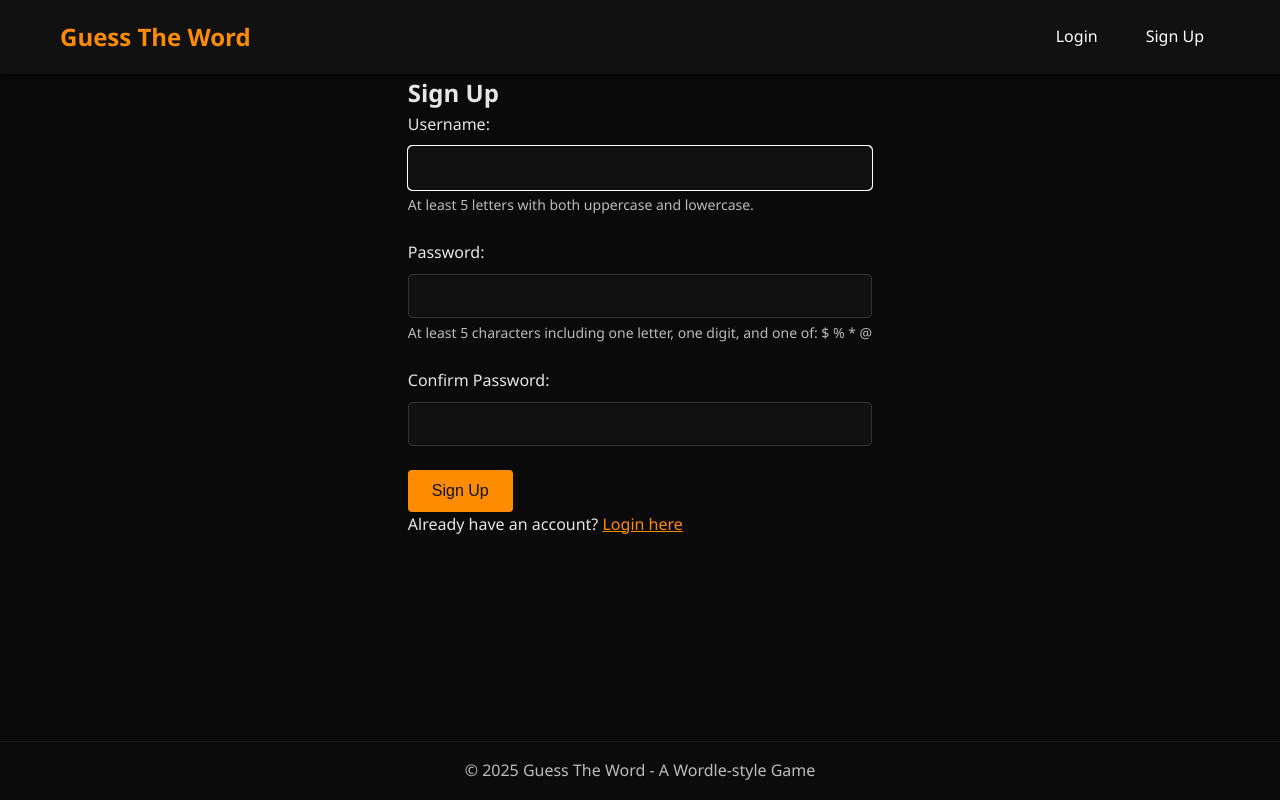
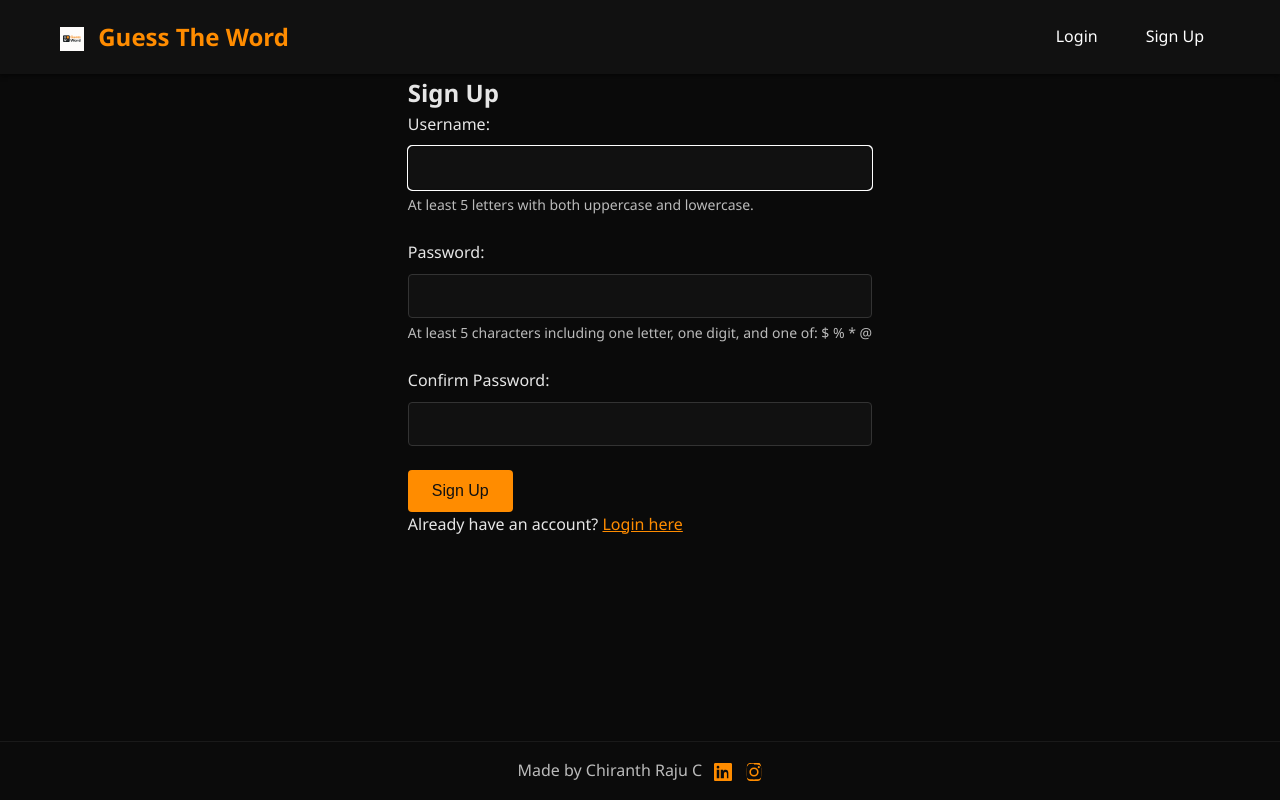
Before and after one commit to CHIRANTH-24/OpenText_GuessWord, a Django app: page /accounts/signup/ in a window 1280 px wide. Run offline with Django 5.2, Linux system fonts and the light colour scheme; some libraries are stand-ins or nearby versions.

Commit message:
refactor: made the logo

```diff
--- a/game/templates/base.html
+++ b/game/templates/base.html
@@ -5,6 +5,8 @@
     <meta charset="UTF-8" />
     <meta name="viewport" content="width=device-width, initial-scale=1.0" />
     <title>{% block title %}Guess The Word{% endblock %}</title>
+    <link rel="icon" type="image/png" href="{% static 'img/logo.png' %}" />
+    <link rel="shortcut icon" href="{% static 'img/logo.png' %}" />
     <link rel="stylesheet" href="{% static 'css/base.css' %}" />
     <link rel="stylesheet" href="{% static 'css/components.css' %}" />
     <link rel="stylesheet" href="{% static 'css/pages.css' %}" />
@@ -14,7 +16,7 @@
   <body>
     <nav class="navbar">
       <div class="container">
-        <h1><a href="{% url 'home' %}"> Guess The Word</a></h1>
+        <h1><a href="{% url 'home' %}"><img src="{% static 'img/logo.png' %}" alt="Logo" style="height:24px; width:auto; vertical-align:middle; margin-right:8px;" /> Guess The Word</a></h1>
         <div class="nav-links">
           {% if user.is_authenticated %}
           <span class="username">Hello, {{ user.username }}</span>
@@ -49,7 +51,21 @@
     </main>
 
     <footer>
-      <p>&copy; 2025 Guess The Word - A Wordle-style Game</p>
+      <p>
+        Made by Chiranth Raju C
+        <a href="https://www.linkedin.com/in/chiranthrajuc/" target="_blank" rel="noopener" aria-label="LinkedIn" style="margin-left:8px; display:inline-flex; vertical-align:middle;">
+          <svg xmlns="http://www.w3.org/2000/svg" width="18" height="18" viewBox="0 0 24 24" fill="currentColor" aria-hidden="true">
+            <path d="M20.447 20.452H17.21v-5.569c0-1.329-.027-3.039-1.852-3.039-1.853 0-2.136 1.447-2.136 2.943v5.665H9.001V9h3.111v1.561h.045c.434-.823 1.494-1.69 3.074-1.69 3.29 0 3.897 2.165 3.897 4.983v6.598zM5.337 7.433a1.81 1.81 0 1 1 0-3.62 1.81 1.81 0 0 1 0 3.62zM6.997 20.452H3.673V9h3.324v11.452zM22.225 0H1.771C.792 0 0 .774 0 1.729v20.542C0 23.226.792 24 1.771 24h20.451C23.2 24 24 23.226 24 22.271V1.729C24 .774 23.2 0 22.225 0z"/>
+          </svg>
+        </a>
+        <a href="https://www.instagram.com/chiranthrajuc/" target="_blank" rel="noopener" aria-label="Instagram" style="margin-left:8px; display:inline-flex; vertical-align:middle;">
+          <svg xmlns="http://www.w3.org/2000/svg" width="18" height="18" viewBox="0 0 24 24" fill="currentColor" aria-hidden="true">
+            <path d="M12 2.163c3.204 0 3.584.012 4.85.07 1.366.062 2.633.35 3.608 1.325.975.975 1.263 2.242 1.325 3.608.058 1.266.07 1.646.07 4.85s-.012 3.584-.07 4.85c-.062 1.366-.35 2.633-1.325 3.608-.975.975-2.242 1.263-3.608 1.325-1.266.058-1.646.07-4.85.07s-3.584-.012-4.85-.07c-1.366-.062-2.633-.35-3.608-1.325-.975-.975-1.263-2.242-1.325-3.608C2.175 15.584 2.163 15.204 2.163 12s.012-3.584.07-4.85c.062-1.366.35-2.633 1.325-3.608C4.533 1.567 5.8 1.279 7.166 1.217 8.432 1.159 8.812 1.147 12 1.147m0-1.147C8.741 0 8.332.013 7.052.071 5.771.129 4.671.435 3.78 1.326 2.889 2.217 2.583 3.317 2.525 4.598 2.467 5.878 2.454 6.287 2.454 9.546v4.909c0 3.259.013 3.668.071 4.948.058 1.281.364 2.381 1.255 3.272.891.891 1.991 1.197 3.272 1.255 1.28.058 1.689.071 4.948.071s3.668-.013 4.948-.071c1.281-.058 2.381-.364 3.272-1.255.891-.891 1.197-1.991 1.255-3.272.058-1.28.071-1.689.071-4.948V9.546c0-3.259-.013-3.668-.071-4.948-.058-1.281-.364-2.381-1.255-3.272C20.381.435 19.281.129 18 .071 16.72.013 16.311 0 13.053 0H12z"/>
+            <path d="M12 5.838a6.162 6.162 0 1 0 0 12.324A6.162 6.162 0 0 0 12 5.838zm0 10.18a4.018 4.018 0 1 1 0-8.036 4.018 4.018 0 0 1 0 8.036z"/>
+            <circle cx="18.406" cy="5.594" r="1.44"/>
+          </svg>
+        </a>
+      </p>
     </footer>
 
     <script>
```
Also changed, not shown: game/static/img/logo.png (added).
